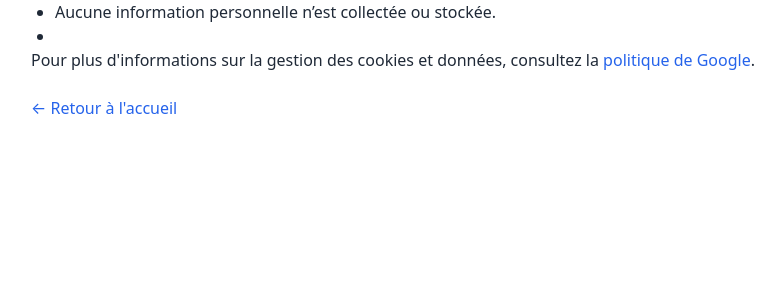
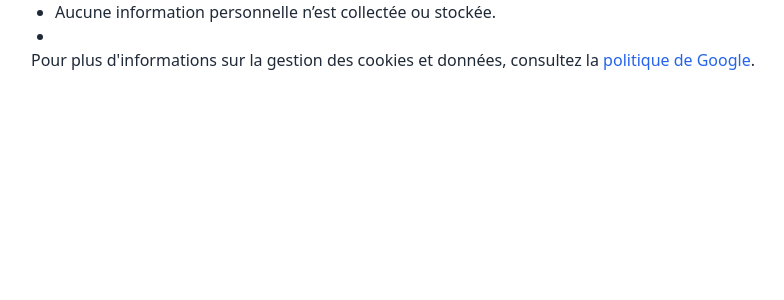
Before and after one commit to yhitme/password-generator, a Flask app: page /politique-confidentialite.html in a window 1280 px wide. Shown: the part 144-444 px from the top of the page, without its empty margins (225-1009 px from the left). Run offline with Flask 3, Linux system fonts and the light colour scheme.

Commit message:
Update politique-confidentialite.html

```diff
--- a/templates/politique-confidentialite.html
+++ b/templates/politique-confidentialite.html
@@ -16,7 +16,7 @@
       <li></li>
     </ul>
     <p>Pour plus d'informations sur la gestion des cookies et données, consultez la <a href="https://policies.google.com/technologies/ads?hl=fr" class="text-blue-600 hover:underline">politique de Google</a>.</p>
-    <p class="mt-6"><a href="index.html" class="text-blue-600 hover:underline">← Retour à l'accueil</a></p>
+    <p class="mt-6"><a href="index.html" class="text-blue-600 hover:underline"></a></p>
   </div>
 </body>
 </html>
```
